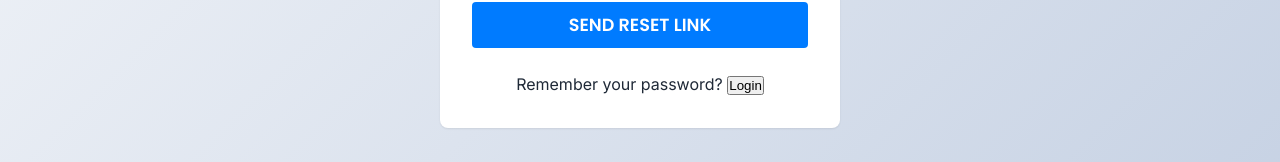
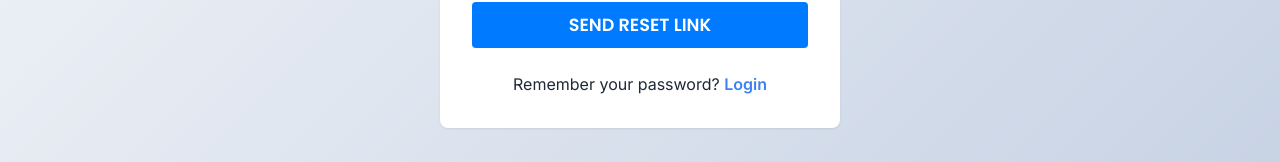
Before and after one commit to ay30bg/admin-betflix, a React (Create React App) app: page /forgot-password in a window 1280 px wide. Shown: the part 442-604 px from the top of the page. Built offline with nearby package versions, Linux system fonts and the light colour scheme; no server answers.

Commit message:
Update AdminForgotPassword.jsx

```diff
--- a/src/components/AdminForgotPassword.jsx
+++ b/src/components/AdminForgotPassword.jsx
@@ -152,12 +152,9 @@ function AdminForgotPassword() {
         <button type="submit" className="login-button" disabled={isLoading}>
           {isLoading ? 'Sending...' : 'Send Reset Link'}
         </button>
-        <p>
-          Remember your password?{' '}
-          <button type="button" onClick={handleBack} className="link-button">
-            Login
-          </button>
-        </p>
+         <p>
+           Remember your password? <a href="/">Login</a>
+      </p>
       </form>
     </div>
   );
```
